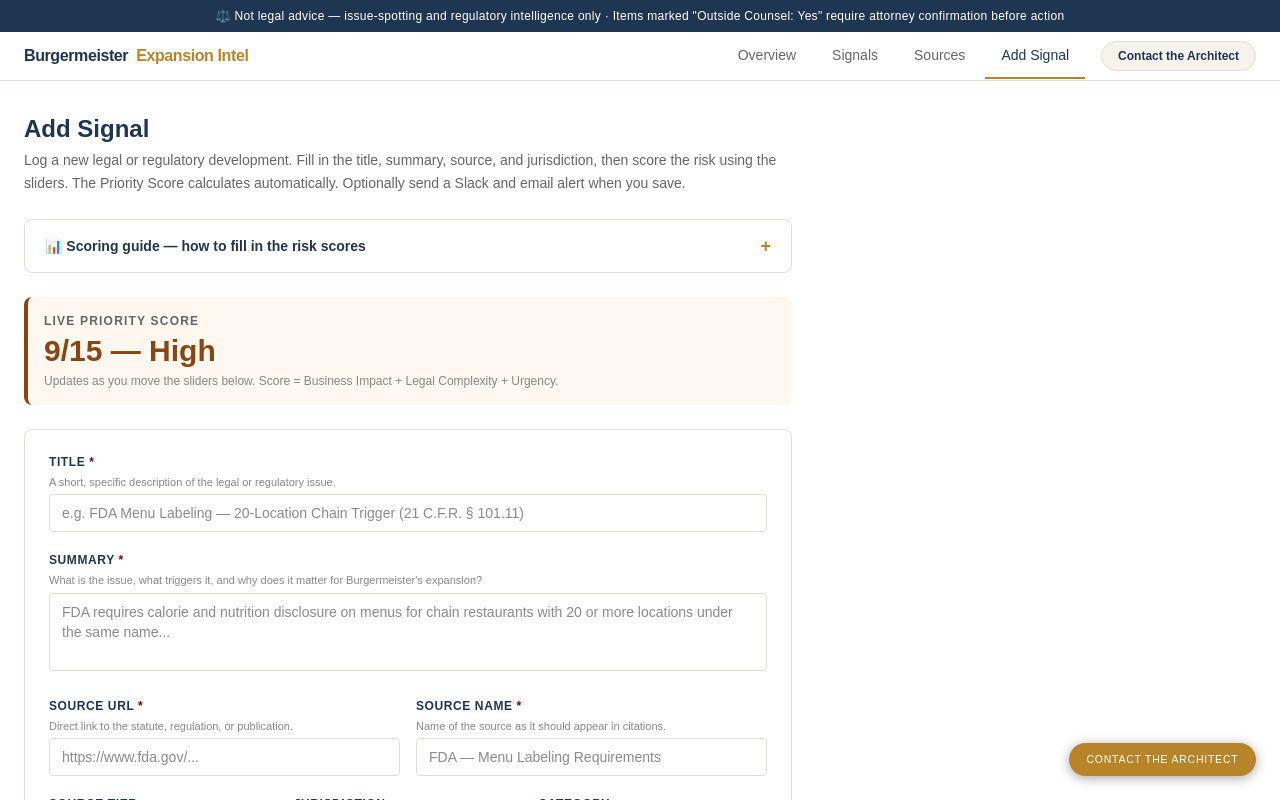
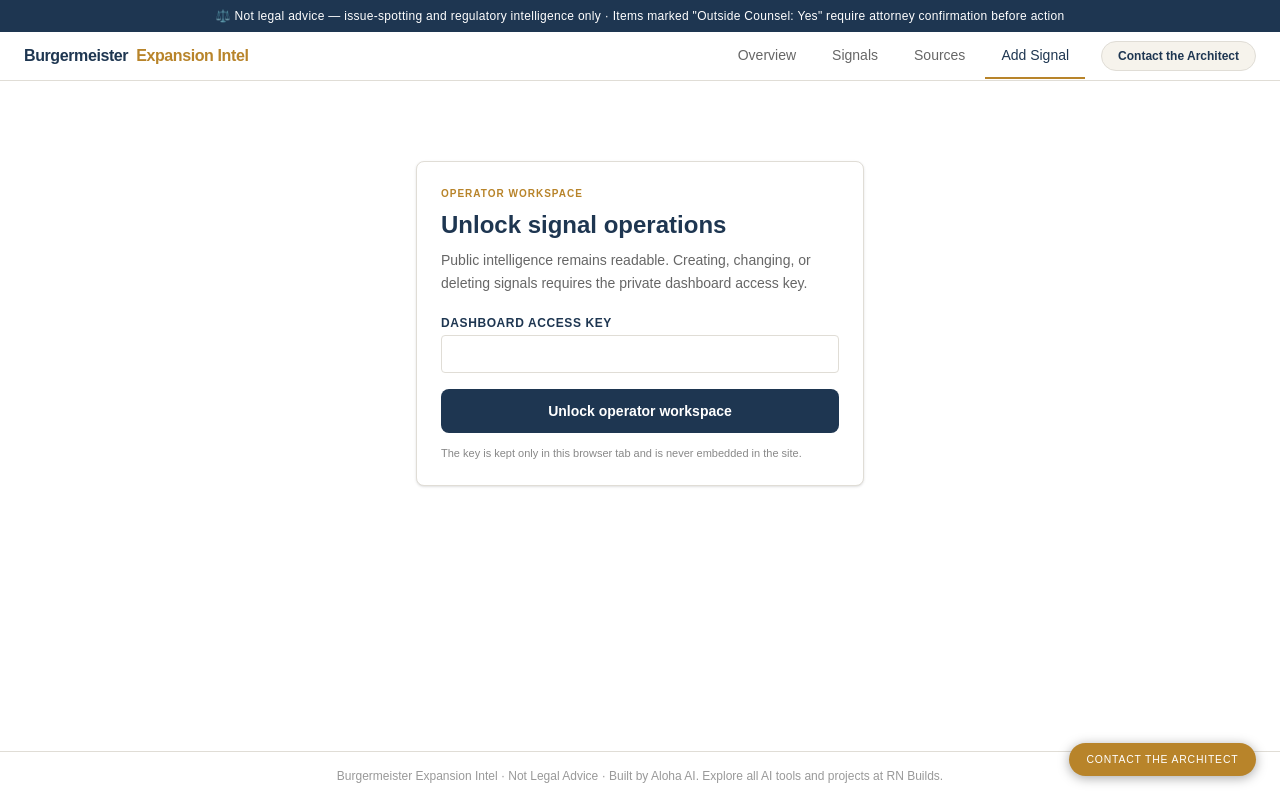
Before and after one commit to rn-collins/bm-intel, a Next.js app: page /admin in a window 1280 px wide. Shown: the top 800 px of the page. Built offline with nearby package versions, Linux system fonts and the light colour scheme.

Commit message:
Add secure operator unlock to signal workspace

```diff
--- a/app/admin/page.tsx
+++ b/app/admin/page.tsx
@@ -1,5 +1,5 @@
 "use client";
-import { useState } from "react";
+import { useEffect, useState } from "react";
 import { useRouter } from "next/navigation";
 import type { Category, Jurisdiction } from "@/lib/types";
 
@@ -81,6 +81,8 @@
 
 export default function AdminPage() {
   const router = useRouter();
+  const [dashboardSecret, setDashboardSecret] = useState("");
+  const [unlocked, setUnlocked] = useState(false);
   const [saving, setSaving] = useState(false);
   const [success, setSuccess] = useState(false);
   const [error, setError] = useState("");
@@ -98,6 +100,25 @@
     outsideCounselNeeded:false, notes:"", sendAlert:false,
   });
 
+  useEffect(() => {
+    const existing = window.sessionStorage.getItem("bm-dashboard-secret");
+    if (existing) {
+      setDashboardSecret(existing);
+      setUnlocked(true);
+    }
+  }, []);
+
+  function unlockDashboard() {
+    const secret = dashboardSecret.trim();
+    if (!secret) {
+      setError("Enter the dashboard access key.");
+      return;
+    }
+    window.sessionStorage.setItem("bm-dashboard-secret", secret);
+    setUnlocked(true);
+    setError("");
+  }
+
   const priority = calcPriority(form.businessImpactScore, form.legalComplexityScore, form.urgencyScore);
   const set = (k: string, v: unknown) => setForm((f) => ({ ...f, [k]: v }));
 
@@ -110,18 +131,59 @@
     try {
       const res = await fetch("/api/signals", {
         method:"POST",
-        headers:{ "Content-Type":"application/json" },
+        headers:{
+          "Content-Type":"application/json",
+          "x-dashboard-secret":dashboardSecret,
+        },
         body:JSON.stringify({
           ...form,
           dateFound:new Date(form.dateFound).toISOString(),
           datePublished:form.datePublished ? new Date(form.datePublished).toISOString() : undefined,
         }),
       });
+      if (res.status === 401) {
+        window.sessionStorage.removeItem("bm-dashboard-secret");
+        setUnlocked(false);
+        throw new Error("Access key rejected. Re-enter the current dashboard key.");
+      }
       if (!res.ok) throw new Error(await res.text());
       setSuccess(true);
       setTimeout(() => router.push("/signals"), 1500);
     } catch(e) { setError(String(e)); }
     finally { setSaving(false); }
+  }
+
+  if (!unlocked) {
+    return (
+      <div className="max-w-md mx-auto mt-12 bg-white rounded-lg border border-[#E0DDD6] p-6 shadow-sm">
+        <p className="text-[10px] font-bold uppercase tracking-widest text-[#B8842A] mb-2">Operator workspace</p>
+        <h1 className="text-2xl font-bold text-[#1E3651]">Unlock signal operations</h1>
+        <p className="text-sm text-[#666] mt-2 leading-relaxed">
+          Public intelligence remains readable. Creating, changing, or deleting signals requires the private dashboard access key.
+        </p>
+        <label htmlFor="dashboard-secret" className="block text-xs font-bold text-[#1E3651] uppercase tracking-wider mt-5 mb-1">
+          Dashboard access key
+        </label>
+        <input
+          id="dashboard-secret"
+          type="password"
+          autoComplete="current-password"
+          value={dashboardSecret}
+          onChange={(event) => setDashboardSecret(event.target.value)}
+          onKeyDown={(event) => { if (event.key === "Enter") unlockDashboard(); }}
+          className="w-full border border-[#E0DDD6] rounded px-3 py-2 text-sm focus:outline-none focus:border-[#B8842A]"
+        />
+        {error && <p role="alert" className="text-sm text-[#7B0000] bg-[#FDF0F0] px-3 py-2 rounded mt-3">{error}</p>}
+        <button
+          type="button"
+          onClick={unlockDashboard}
+          className="w-full mt-4 py-3 rounded-lg font-bold text-sm bg-[#1E3651] text-white hover:bg-[#B8842A] transition-colors"
+        >
+          Unlock operator workspace
+        </button>
+        <p className="text-[11px] text-[#888] mt-3">The key is kept only in this browser tab and is never embedded in the site.</p>
+      </div>
+    );
   }
 
   return (
```
